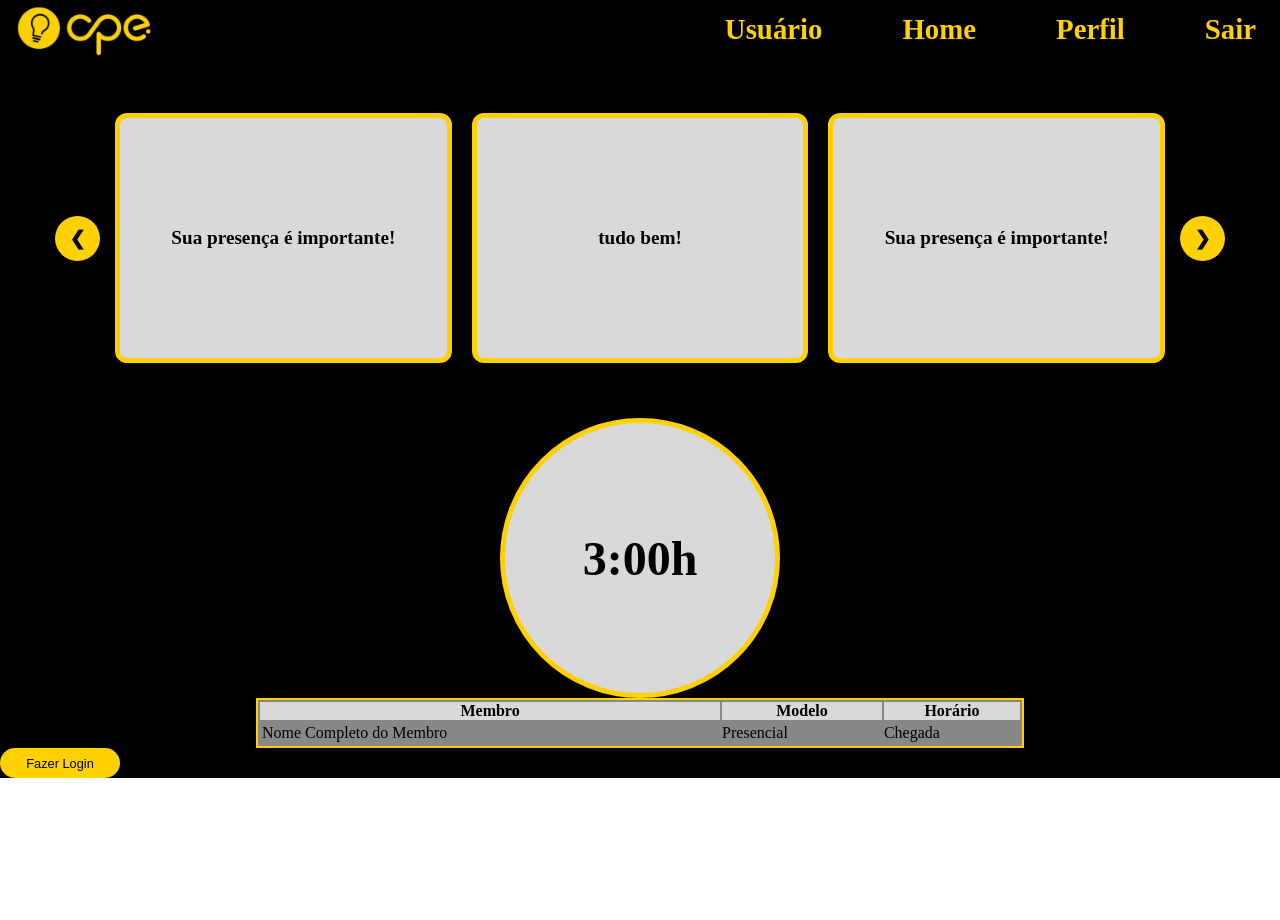
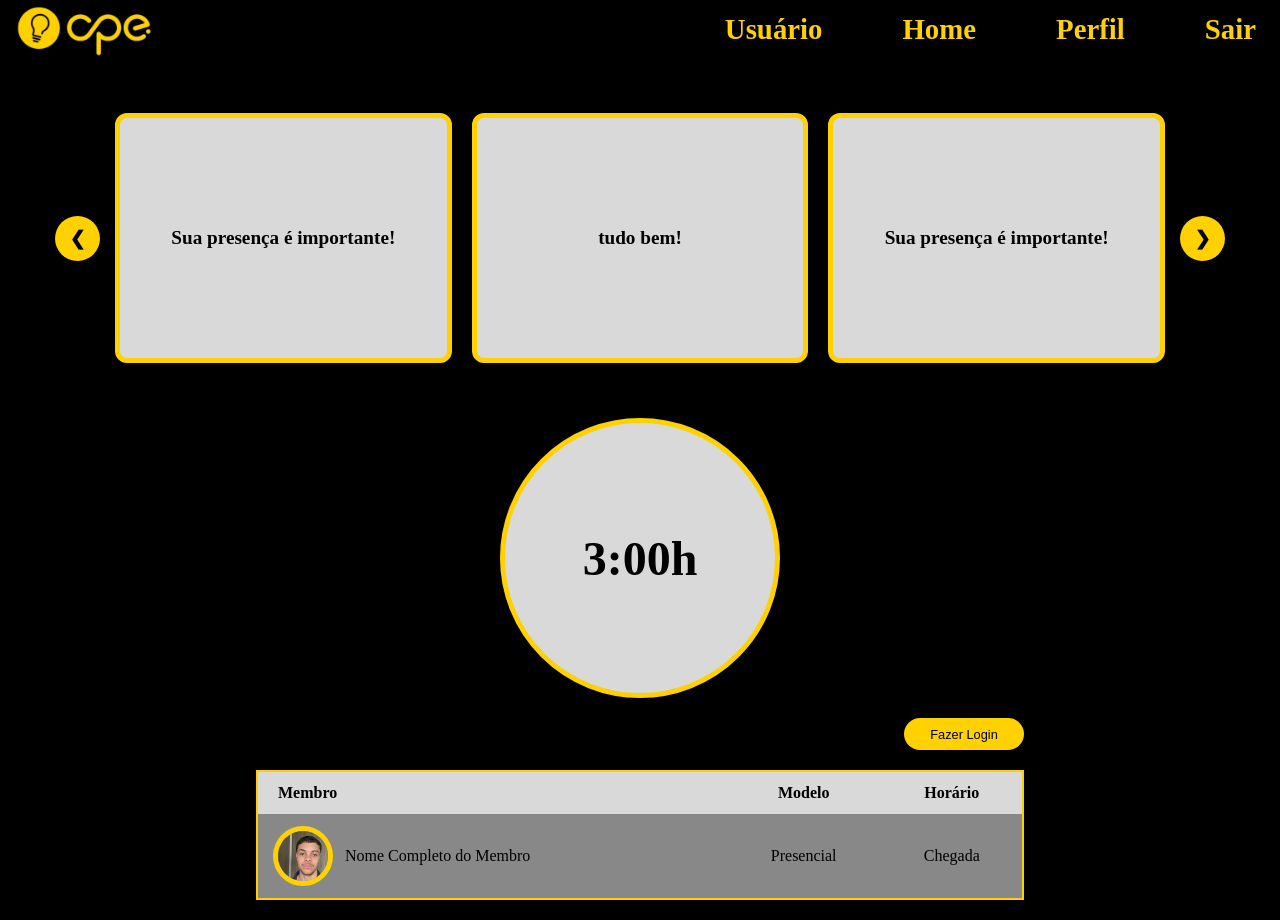
Before and after one commit to Jorge-Maia/Trainee-CPE, a React (Vite) app in the folder Trainee_CPE/: page /home in a window 1280 px wide. Before the commit the page ends 800 px from the top, so only its background shows below. Built offline with nearby package versions, Linux system fonts and the light colour scheme.

Commit message:
Finalização da tabela!

```diff
--- a/Trainee_CPE/src/App.css
+++ b/Trainee_CPE/src/App.css
@@ -208,6 +208,7 @@
   background-color: #000000;
   padding: auto;
   height: 100%;
+  width: 100%;
 }
 
 .logo-container-home {
@@ -326,22 +327,55 @@
   font-family: bold;
 }
 
+.margem-tabela {
+  width: 60%;          /* Mesma largura que você definiu para a tabela */
+  margin: 20px auto;   /* Centraliza o bloco inteiro na tela */
+  display: flex;
+  flex-direction: column; /* Empilha o botão em cima e a tabela embaixo */
+  align-items: flex-end;
+}
+
 .tabela-membros {
   background-color: #888888;
-  width: 60%;
+  width: 100%;
   margin: auto;
   border: 2px solid #FFD101;
+  border-collapse: collapse;
+}
+
+.tabela-membros th,
+.tabela-membros td {
+  padding: 12px 15px;
+  color: #000000;
+  vertical-align: middle;
+  text-align: center;
 }
 
 .tabela-membros th {
   background-color: #d9d9d9;
 }
 
-.tabela-membros td {
-  align-items: center;
+.tabela-membros th:first-child {
+  text-align: left !important;
+  padding-left: 20px;
 }
 
+.info-membro {
+  display: flex !important;
+  align-items: center !important; /* Alinha a foto com o texto na vertical */
+  gap: 12px !important;            /* Espaço entre a foto e o nome */
+  text-align: left !important;
+}
 
+.foto-perfil {
+  border-radius: 100%;
+  background-color: #d9d9d9;
+  border: 5px solid #FFD101;
+  width: 60px;
+  height: 60px;
+  object-fit: cover;
+  flex-shrink: 0;
+}
 
 .botao-home {
   width: 100%;
@@ -358,4 +392,15 @@
   background-color: #FFD101;
   color:#000000;
   cursor: pointer;
+  padding: 1rem;
+  margin-bottom: 20px;
 }
+
+html, body {
+  background-color: #000000 !important;
+  margin: 0;
+  padding: 0;
+  width: 100%;
+  min-height: 100vh;
+  overflow-x: hidden; /* Evita barras de rolagem horizontais indesejadas */
+}
--- a/Trainee_CPE/src/Cadastro.jsx
+++ b/Trainee_CPE/src/Cadastro.jsx
@@ -5,7 +5,6 @@ import './App.css';
 function Cadastro() {
   return (
     <div className="pagina-cadastro">
-      {/* 1. Cabeçalho */}
       <header className="cabecalho">
 
         <div className="logo-container">
@@ -13,12 +12,10 @@ function Cadastro() {
         </div>
       </header>
 
-      {/* 2. Corpo / Container Principal */}
       <main className="conteudo-principal">
         <h1 >
           CADASTRO
           </h1>
-
 
         <form className="formulario-cadastro">
           <input type="text" placeholder="Nome" /> <br />
@@ -29,7 +26,9 @@ function Cadastro() {
           <p className="login-link">
             Já tem uma conta? Faça login <Link to="/login">aqui</Link>
           </p>
-          <button type="submit">CRIAR CONTA</button>
+          <button type="submit">
+            <Link to = "/login">CRIAR CONTA</Link>
+          </button>
         </form>
       </main>
     </div>
--- a/Trainee_CPE/src/Home.jsx
+++ b/Trainee_CPE/src/Home.jsx
@@ -65,7 +65,8 @@ function Home() {
             <div className='relogio'>
                 <h2> 3:00h</h2>
             </div>
-            <div>
+            <div className='margem-tabela'>
+                <button className='botao-home'>Fazer Login</button>
                 <table className='tabela-membros'>
                     <thead>
                         <tr>
@@ -76,20 +77,19 @@ function Home() {
                     </thead>
                     <tbody>
                         <tr>
-                            <div className='info-membro'>
-                                <td>
-                                    <img className='foto-perfil'></img>
+
+                            <td className='info-membro'>
+                                    <img className='foto-perfil' src='Imagens/Foto-perfil.jpeg' ></img>
                                     <span>Nome Completo do Membro</span>
-                                </td>
-                            </div>
-                            <td className='alinhamento-tabela'> Presencial</td>
+                            </td>
+                            <td> Presencial</td>
                             <td> Chegada</td>
                         </tr>
 
                     </tbody>
                 </table>
 
-                <button className='botao-home'>Fazer Login</button>
+
             </div>
         </div>
 
```
